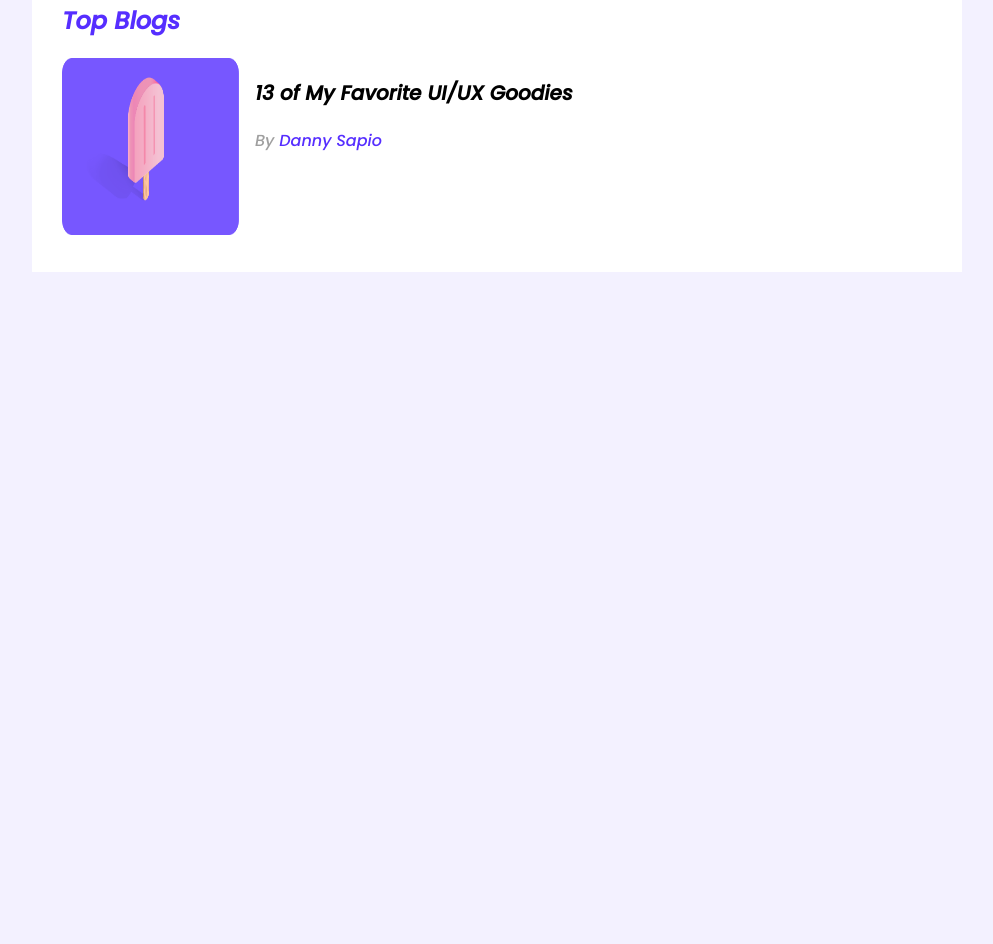
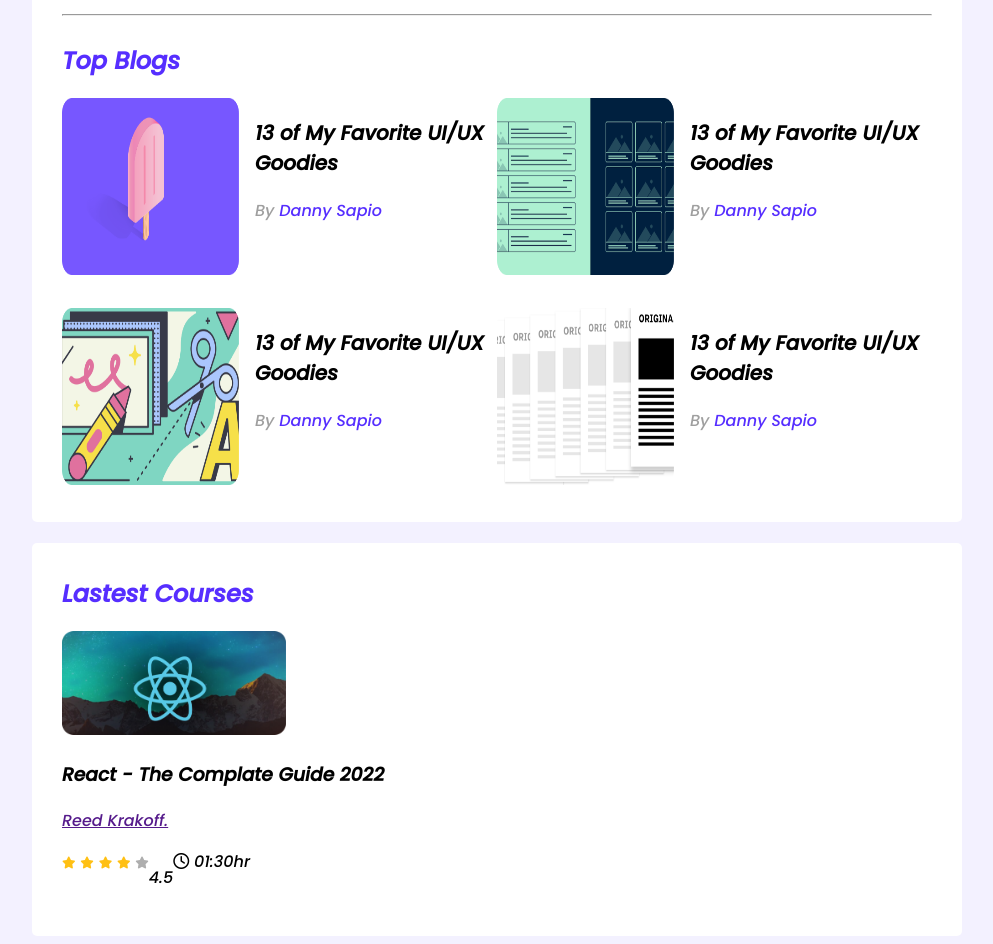
Before and after one commit to nasimbillah269/leader-board-css3, a plain HTML site: page index.html in a window 1280 px wide. Shown: the part 289-1233 px from the top of the page, without its empty margins (143-1136 px from the left). Before the commit the page ends 800 px from the top, so only its background shows below. Drawn offline with Linux system fonts and the light colour scheme.

Commit message:
thard commit

```diff
--- a/index.html
+++ b/index.html
@@ -6,6 +6,8 @@
     <meta http-equiv="X-UA-Compatible" content="IE=edge">
     <meta name="viewport" content="width=device-width, initial-scale=1.0">
     <title>Leader Board</title>
+    <!-- fontawesome -->
+    <script src="https://kit.fontawesome.com/dcaa387a43.js" crossorigin="anonymous"></script>
     <!-- stylesheet -->
     <link rel="stylesheet" href="styles/style.css">
 </head>
@@ -61,6 +63,62 @@
                             <p class="blog-author">By <a href="">Danny Sapio</a> </p>
                         </div>
                     </article>
+                    <article class="blog">
+                        <div class="thumbnail">
+                            <img src="images/blogs/blog-2.png" alt="">
+                        </div>
+                        <div class="blog-info">
+                            <h3 class="blog-title">13 of My Favorite UI/UX Goodies</h3>
+                            <p class="blog-author">By <a href="">Danny Sapio</a> </p>
+                        </div>
+                    </article>
+                    <article class="blog">
+                        <div class="thumbnail">
+                            <img src="images/blogs/blog-3.png" alt="">
+                        </div>
+                        <div class="blog-info">
+                            <h3 class="blog-title">13 of My Favorite UI/UX Goodies</h3>
+                            <p class="blog-author">By <a href="">Danny Sapio</a> </p>
+                        </div>
+                    </article>
+                    <article class="blog">
+                        <div class="thumbnail">
+                            <img src="images/blogs/blog-4.png" alt="">
+                        </div>
+                        <div class="blog-info">
+                            <h3 class="blog-title">13 of My Favorite UI/UX Goodies</h3>
+                            <p class="blog-author">By <a href="">Danny Sapio</a> </p>
+                        </div>
+                    </article>
+                </div>
+            </div>
+        </section>
+        <!-- -----------Lastest Courses ------------>
+        <section class="container">
+            <h2 class="section-title">Lastest Courses</h2>
+            <div class="courses">
+                <div class="course">
+                    <div class="course-banner">
+                        <img src="images/courses/course-1.png" alt="">
+                    </div>
+                    <div class="course-detail">
+                        <h3 class="course-title">React - The Complate Guide 2022</h3>
+                        <p class="course-author"><a href="">Reed Krakoff.</a></p>
+                        <div class="course-info">
+                            <div>
+                                <i class="fa-solid fa-star filled"></i>
+                                <i class="fa-solid fa-star filled"></i>
+                                <i class="fa-solid fa-star filled"></i>
+                                <i class="fa-solid fa-star filled"></i>
+                                <i class="fa-solid fa-star empty"></i>
+                            </div>
+                            <p>4.5</p>
+                            <div class="course-duration">
+                                <i class="fa-regular fa-clock"></i>
+                                01:30hr
+                            </div>
+                        </div>
+                    </div>
                 </div>
             </div>
         </section>
--- a/styles/style.css
+++ b/styles/style.css
@@ -9,18 +9,21 @@ body {
 
 main {
     display: flex;
-    justify-content: center;
+    flex-direction: column;
+    align-items: center;
 }
 
 .container {
     background: #ffffff;
     width: 870px;
     padding: 30px;
+    border-radius: 5px;
+    margin-top: 21px;
 }
 
 hr {
-    color:
-        #D1D1D1;
+    color: #D1D1D1;
+    margin-bottom: 27px;
 }
 
 /* top players style */
@@ -57,6 +60,12 @@ hr {
 }
 
 /* --------------top blog style--------------- */
+.blogs {
+    display: grid;
+    grid-template-columns: repeat(2, 1fr);
+    grid-row-gap: 26px;
+}
+
 .blog {
     display: flex;
 }
@@ -84,3 +93,26 @@ hr {
     font-size: 16px;
     color: #562EFF;
 }
+
+/*---------- courses styles ----------------*/
+.course .course-banner img {
+    width: 224px;
+    height: 104px;
+}
+
+.course-info {
+    display: flex;
+}
+
+.fa-star {
+    font-size: 12px;
+}
+
+.fa-star.filled {
+    color: #ffc014;
+}
+
+.fa-star.empty {
+    color: #AEAEAE;
+
+}
```
